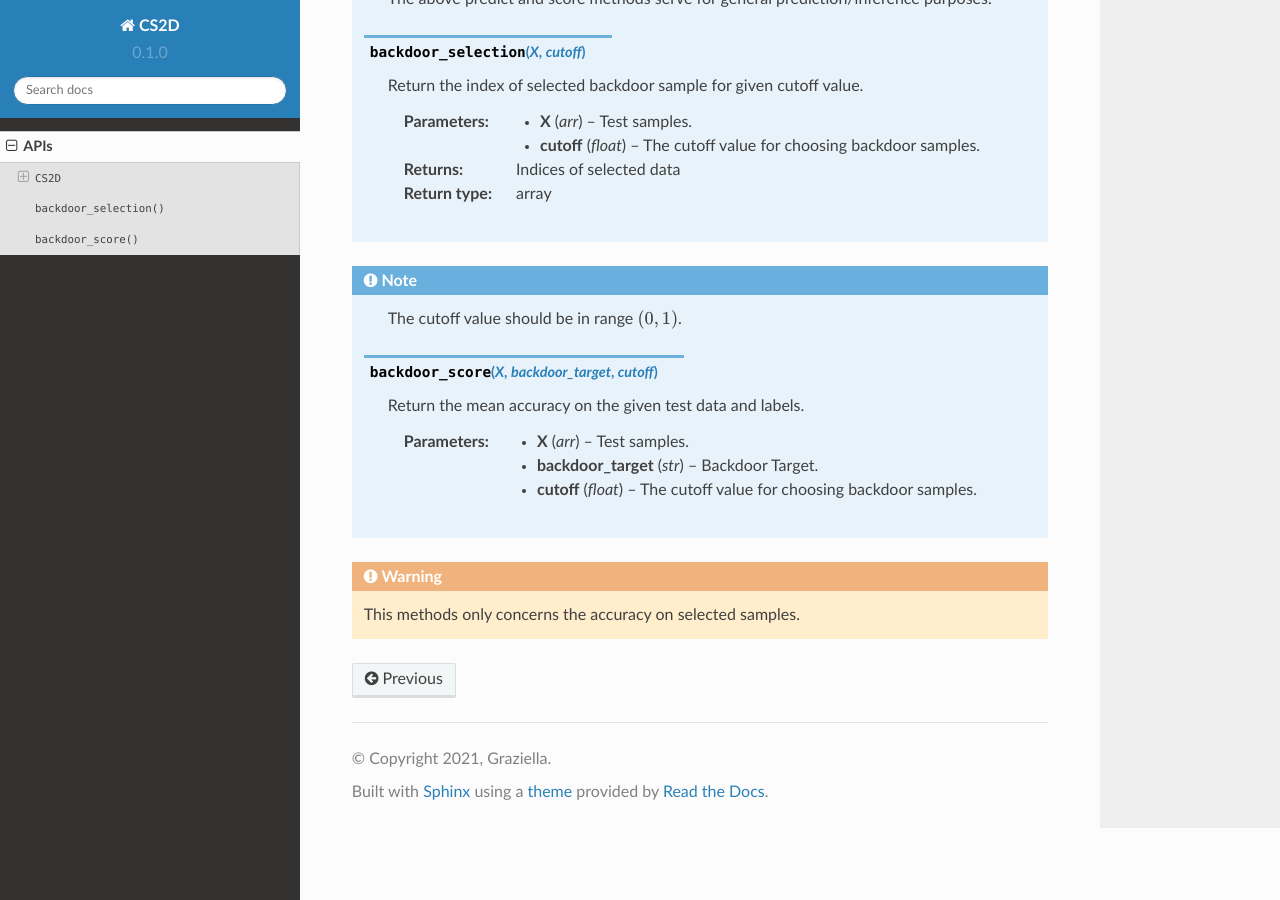
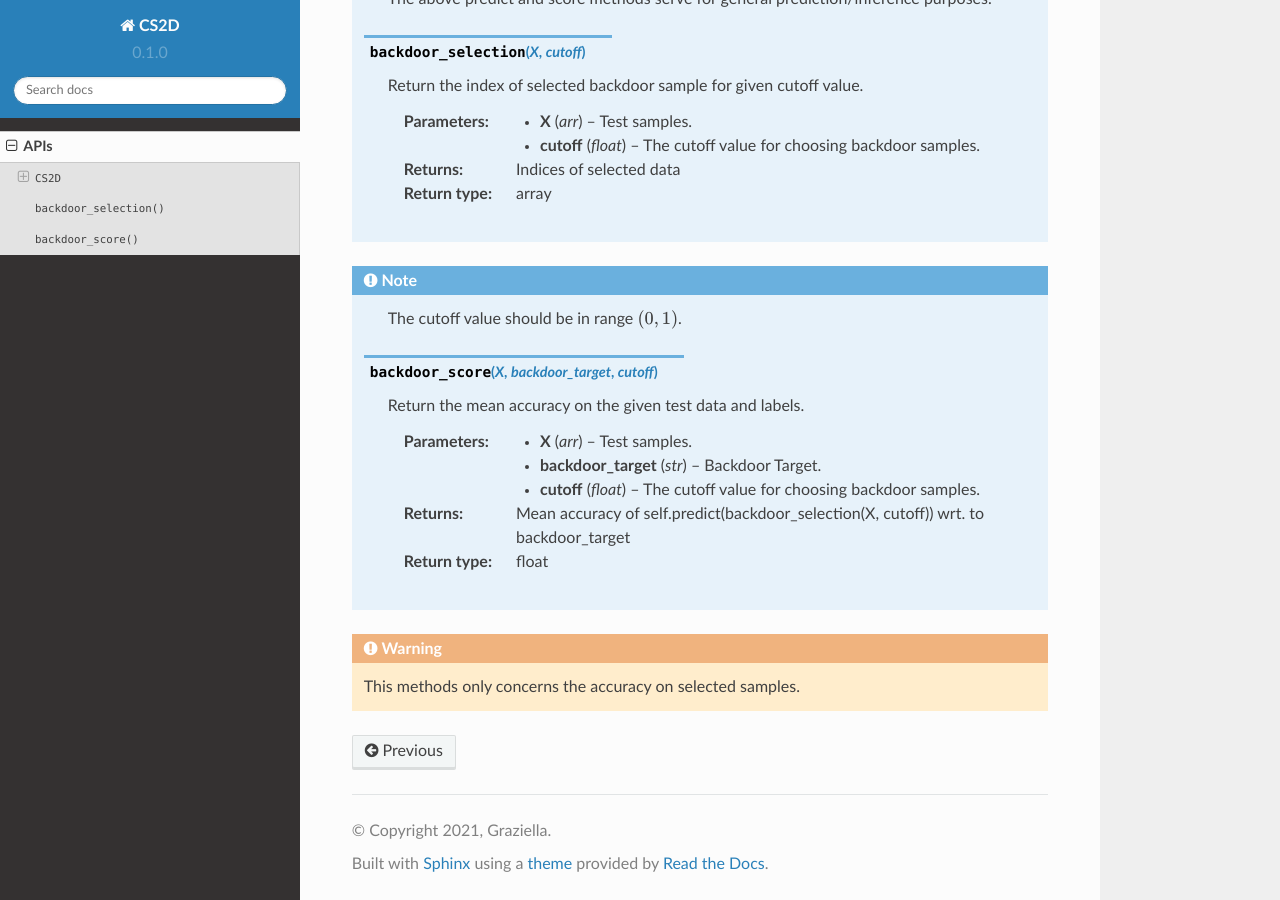
Before and after one commit to jeremyxianx/bd_cs2d, a Sphinx documentation site: the page built from docs/source/api.rst, in a window 1280 px wide and 900 px high, scrolled down 1183 px. Built offline with Sphinx 7.4.7 and the Read the Docs theme 2.0.0, drawn with Linux system fonts in a browser that asks for light colours.

Commit message:
Update api.rst

```diff
--- a/docs/source/api.rst
+++ b/docs/source/api.rst
@@ -84,6 +84,9 @@
         :param str backdoor_target: Backdoor Target.
         :param float cutoff: The cutoff value for choosing backdoor samples.
 
+        :return: Mean accuracy of self.predict(backdoor_selection(X, cutoff)) wrt. to backdoor_target
+        :rtype: float
+
 
 .. warning::
           This methods only concerns the accuracy on selected samples.
```
